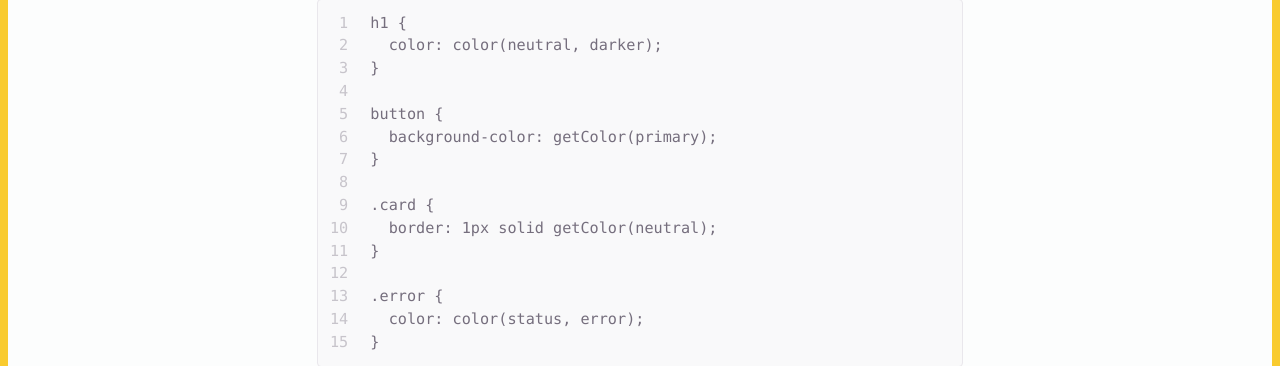
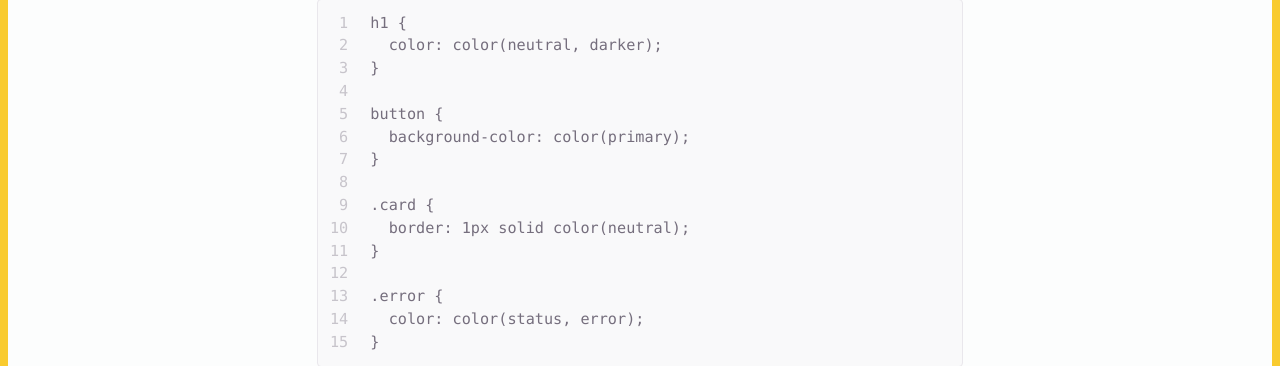
Before and after one commit to alexgetty/personal-site, a Jekyll site: the page built from _posts/2017-01-17-how-to-sass-up-your-colors.markdown, in a window 1280 px wide and 900 px high, scrolled down 5049 px. Shown: the part 246-612 px from the top of the window. Built offline with Jekyll 4.4.1, drawn with Linux system fonts in a browser that asks for light colours.

Commit message:
Fixed a typo

```diff
--- a/_posts/2017-01-17-how-to-sass-up-your-colors.markdown
+++ b/_posts/2017-01-17-how-to-sass-up-your-colors.markdown
@@ -125,11 +125,11 @@ h1 {
 }
 
 button {
-	background-color: getColor(primary);
+	background-color: color(primary);
 }
 
 .card {
-	border: 1px solid getColor(neutral);
+	border: 1px solid color(neutral);
 }
 
 .error {
```
